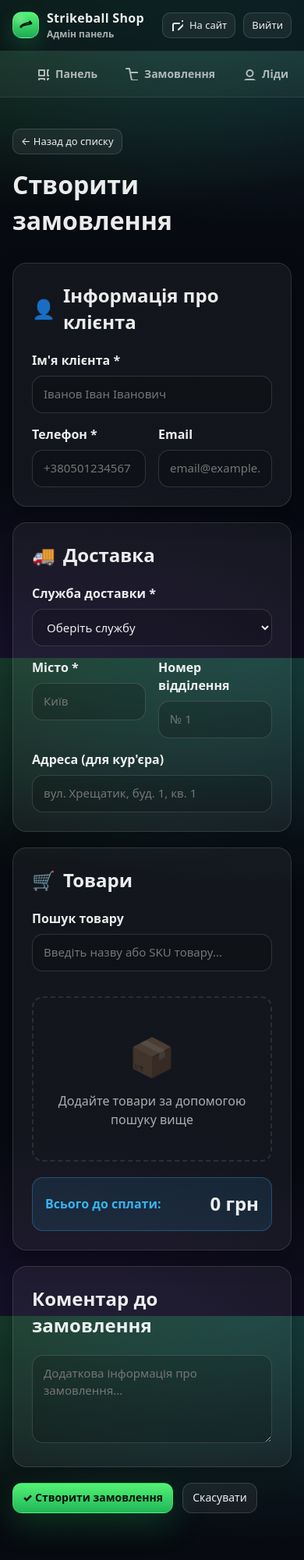
After one commit to ooobabichdima/shop, a Laravel app: template resources/views/admin/orders/create.blade.php in a window 390 px wide. The commit adds this page. Shown: the whole page at 78% size. Run offline with Laravel 12, Linux system fonts and the light colour scheme; the template is opened without the code that fills it, so the values that code supplies are empty.

Commit message:
Add manual order creation functionality
Added features:
- Add "Create Order" button to orders index page
- Create new order creation form (admin/orders/create)
- Add create() and store() methods to OrderController
- Interactive product search with real-time results
- Quantity controls (increase/decrease/manual input)
- Auto-calculation of order total
- Support for shipping details (provider, city, address)
- Customer information fields (name, phone, email)
- Order comment field
- Empty state when no products added
- Audit log entry for manual order creation

The form features:
- Beautiful UI matching admin panel design
- Live product search with autocomplete
- Dynamic product list with quantity controls
- Real-time total calculation
- Validation for all required fields

```diff
--- /dev/null
+++ b/resources/views/admin/orders/create.blade.php
@@ -0,0 +1,330 @@
+@extends('layouts.admin')
+
+@section('title', 'Створити замовлення - Адмін')
+
+@section('content')
+<div style="padding:20px 0;">
+    <div style="margin-bottom:30px;">
+        <a href="{{ route('admin.orders.index') }}" class="btn small" style="margin-bottom:16px;">
+            ← Назад до списку
+        </a>
+        <h1 style="margin:0;">Створити замовлення</h1>
+    </div>
+
+    @if($errors->any())
+        <div style="padding:14px 16px; border-radius:14px; margin-bottom:16px; background:rgba(255,77,77,.1); border:1px solid rgba(255,77,77,.3); color:rgba(255,77,77,.95);">
+            <div style="font-weight:700;margin-bottom:8px;">Помилки валідації:</div>
+            <ul style="margin:0;padding-left:20px;">
+                @foreach($errors->all() as $error)
+                    <li>{{ $error }}</li>
+                @endforeach
+            </ul>
+        </div>
+    @endif
+
+    <form method="POST" action="{{ route('admin.orders.store') }}">
+        @csrf
+
+        <!-- Інформація про клієнта -->
+        <div class="card" style="padding:24px;margin-bottom:20px;">
+            <h2 style="margin:0 0 20px;display:flex;align-items:center;gap:10px;">
+                <span style="font-size:24px;">👤</span>
+                <span>Інформація про клієнта</span>
+            </h2>
+
+            <div style="display:grid;gap:16px;">
+                <div>
+                    <label style="display:block;margin-bottom:8px;font-weight:700;">Ім'я клієнта *</label>
+                    <input type="text" name="customer_name" value="{{ old('customer_name') }}" required
+                        style="width:100%;padding:12px 14px;border-radius:14px;border:1px solid rgba(255,255,255,.14);
+                        background:rgba(0,0,0,.18);color:var(--text);outline:none;font-size:15px;"
+                        placeholder="Іванов Іван Іванович">
+                </div>
+
+                <div style="display:grid;grid-template-columns:1fr 1fr;gap:16px;">
+                    <div>
+                        <label style="display:block;margin-bottom:8px;font-weight:700;">Телефон *</label>
+                        <input type="tel" name="phone" value="{{ old('phone') }}" required
+                            style="width:100%;padding:12px 14px;border-radius:14px;border:1px solid rgba(255,255,255,.14);
+                            background:rgba(0,0,0,.18);color:var(--text);outline:none;font-size:15px;"
+                            placeholder="+380501234567">
+                    </div>
+
+                    <div>
+                        <label style="display:block;margin-bottom:8px;font-weight:700;">Email</label>
+                        <input type="email" name="email" value="{{ old('email') }}"
+                            style="width:100%;padding:12px 14px;border-radius:14px;border:1px solid rgba(255,255,255,.14);
+                            background:rgba(0,0,0,.18);color:var(--text);outline:none;font-size:15px;"
+                            placeholder="email@example.com">
+                    </div>
+                </div>
+            </div>
+        </div>
+
+        <!-- Доставка -->
+        <div class="card" style="padding:24px;margin-bottom:20px;">
+            <h2 style="margin:0 0 20px;display:flex;align-items:center;gap:10px;">
+                <span style="font-size:24px;">🚚</span>
+                <span>Доставка</span>
+            </h2>
+
+            <div style="display:grid;gap:16px;">
+                <div>
+                    <label style="display:block;margin-bottom:8px;font-weight:700;">Служба доставки *</label>
+                    <select name="shipping_provider" required
+                        style="width:100%;padding:12px 14px;border-radius:14px;border:1px solid rgba(255,255,255,.14);
+                        background:rgba(0,0,0,.18);color:var(--text);outline:none;font-size:15px;">
+                        <option value="">Оберіть службу</option>
+                        <option value="novaposhta" {{ old('shipping_provider') == 'novaposhta' ? 'selected' : '' }}>Нова Пошта</option>
+                        <option value="ukrposhta" {{ old('shipping_provider') == 'ukrposhta' ? 'selected' : '' }}>Укрпошта</option>
+                        <option value="meest" {{ old('shipping_provider') == 'meest' ? 'selected' : '' }}>Meest</option>
+                        <option value="courier" {{ old('shipping_provider') == 'courier' ? 'selected' : '' }}>Кур'єр</option>
+                    </select>
+                </div>
+
+                <div style="display:grid;grid-template-columns:1fr 1fr;gap:16px;">
+                    <div>
+                        <label style="display:block;margin-bottom:8px;font-weight:700;">Місто *</label>
+                        <input type="text" name="shipping_city" value="{{ old('shipping_city') }}" required
+                            style="width:100%;padding:12px 14px;border-radius:14px;border:1px solid rgba(255,255,255,.14);
+                            background:rgba(0,0,0,.18);color:var(--text);outline:none;font-size:15px;"
+                            placeholder="Київ">
+                    </div>
+
+                    <div>
+                        <label style="display:block;margin-bottom:8px;font-weight:700;">Номер відділення</label>
+                        <input type="text" name="shipping_ref" value="{{ old('shipping_ref') }}"
+                            style="width:100%;padding:12px 14px;border-radius:14px;border:1px solid rgba(255,255,255,.14);
+                            background:rgba(0,0,0,.18);color:var(--text);outline:none;font-size:15px;"
+                            placeholder="№ 1">
+                    </div>
+                </div>
+
+                <div>
+                    <label style="display:block;margin-bottom:8px;font-weight:700;">Адреса (для кур'єра)</label>
+                    <input type="text" name="shipping_address" value="{{ old('shipping_address') }}"
+                        style="width:100%;padding:12px 14px;border-radius:14px;border:1px solid rgba(255,255,255,.14);
+                        background:rgba(0,0,0,.18);color:var(--text);outline:none;font-size:15px;"
+                        placeholder="вул. Хрещатик, буд. 1, кв. 1">
+                </div>
+            </div>
+        </div>
+
+        <!-- Товари -->
+        <div class="card" style="padding:24px;margin-bottom:20px;">
+            <h2 style="margin:0 0 20px;display:flex;align-items:center;gap:10px;">
+                <span style="font-size:24px;">🛒</span>
+                <span>Товари</span>
+            </h2>
+
+            <div style="margin-bottom:16px;position:relative;">
+                <label style="display:block;margin-bottom:8px;font-weight:700;">Пошук товару</label>
+                <input type="text" id="productSearch"
+                    style="width:100%;padding:12px 14px;border-radius:14px;border:1px solid rgba(255,255,255,.14);
+                    background:rgba(0,0,0,.18);color:var(--text);outline:none;font-size:15px;"
+                    placeholder="Введіть назву або SKU товару...">
+                <div id="searchResults" style="display:none;position:absolute;top:100%;left:0;right:0;z-index:100;
+                    background:rgba(10,14,20,.98);border:1px solid rgba(255,255,255,.14);border-radius:14px;
+                    margin-top:8px;max-height:300px;overflow-y:auto;box-shadow:0 10px 40px rgba(0,0,0,.5);"></div>
+            </div>
+
+            <div id="selectedProducts" style="display:grid;gap:12px;margin-bottom:16px;"></div>
+
+            <div id="emptyState" style="text-align:center;padding:40px 20px;border:2px dashed rgba(255,255,255,.1);border-radius:14px;">
+                <div style="font-size:48px;margin-bottom:12px;opacity:.3;">📦</div>
+                <p style="color:var(--muted);margin:0;">Додайте товари за допомогою пошуку вище</p>
+            </div>
+
+            <div style="margin-top:20px;padding:16px;border-radius:14px;background:rgba(56,189,248,.1);border:1px solid rgba(56,189,248,.3);">
+                <div style="display:flex;justify-content:space-between;align-items:center;">
+                    <span style="font-weight:700;color:rgba(56,189,248,.95);">Всього до сплати:</span>
+                    <span id="totalAmount" style="font-size:24px;font-weight:900;color:var(--text);">0 грн</span>
+                </div>
+            </div>
+        </div>
+
+        <!-- Коментар -->
+        <div class="card" style="padding:24px;margin-bottom:20px;">
+            <h2 style="margin:0 0 20px;">Коментар до замовлення</h2>
+            <textarea name="comment" rows="4"
+                style="width:100%;padding:12px 14px;border-radius:14px;border:1px solid rgba(255,255,255,.14);
+                background:rgba(0,0,0,.18);color:var(--text);outline:none;font-size:15px;resize:vertical;"
+                placeholder="Додаткова інформація про замовлення...">{{ old('comment') }}</textarea>
+        </div>
+
+        <div style="display:flex;gap:12px;">
+            <button type="submit" class="btn primary">
+                ✓ Створити замовлення
+            </button>
+            <a href="{{ route('admin.orders.index') }}" class="btn">
+                Скасувати
+            </a>
+        </div>
+    </form>
+</div>
+
+<script>
+(function(){
+    const searchInput = document.getElementById('productSearch');
+    const searchResults = document.getElementById('searchResults');
+    const selectedProductsContainer = document.getElementById('selectedProducts');
+    const emptyState = document.getElementById('emptyState');
+    const totalAmountEl = document.getElementById('totalAmount');
+    let searchTimeout = null;
+    let selectedProducts = [];
+
+    searchInput.addEventListener('input', (e) => {
+        clearTimeout(searchTimeout);
+        const query = e.target.value.trim();
+
+        if(query.length < 2){
+            searchResults.style.display = 'none';
+            return;
+        }
+
+        searchTimeout = setTimeout(() => {
+            fetch(`/admin/products/search?q=${encodeURIComponent(query)}`)
+                .then(r => r.json())
+                .then(data => {
+                    if(data.length === 0){
+                        searchResults.innerHTML = '<div style="padding:12px;color:var(--muted);font-size:13px;">Нічого не знайдено</div>';
+                        searchResults.style.display = 'block';
+                        return;
+                    }
+
+                    searchResults.innerHTML = data.map(p => `
+                        <div class="search-result-item" data-id="${p.id}" data-name="${p.name}" data-price="${p.price}" data-sku="${p.sku}"
+                            style="padding:12px 14px;border-bottom:1px solid rgba(255,255,255,.08);cursor:pointer;
+                            transition:background .15s ease;">
+                            <b style="font-size:14px;">${p.name}</b>
+                            <div style="color:var(--muted);font-size:12px;margin-top:4px;">
+                                SKU: ${p.sku} • ${p.price.toLocaleString('uk-UA')} грн
+                            </div>
+                        </div>
+                    `).join('');
+                    searchResults.style.display = 'block';
+
+                    searchResults.querySelectorAll('.search-result-item').forEach(item => {
+                        item.addEventListener('mouseenter', (e) => {
+                            e.target.style.background = 'rgba(255,255,255,.06)';
+                        });
+                        item.addEventListener('mouseleave', (e) => {
+                            e.target.style.background = 'transparent';
+                        });
+                        item.addEventListener('click', () => {
+                            const id = parseInt(item.dataset.id);
+                            const name = item.dataset.name;
+                            const price = parseFloat(item.dataset.price);
+                            const sku = item.dataset.sku;
+                            addProduct(id, name, price, sku);
+                            searchInput.value = '';
+                            searchResults.style.display = 'none';
+                        });
+                    });
+                })
+                .catch(err => console.error('Search error:', err));
+        }, 300);
+    });
+
+    function addProduct(id, name, price, sku){
+        const existing = selectedProducts.find(p => p.id === id);
+        if(existing){
+            existing.quantity++;
+            updateProductRow(existing);
+        } else {
+            const product = { id, name, price, sku, quantity: 1 };
+            selectedProducts.push(product);
+            createProductRow(product);
+        }
+        updateEmptyState();
+        updateTotal();
+    }
+
+    function createProductRow(product){
+        const div = document.createElement('div');
+        div.className = 'product-row';
+        div.dataset.id = product.id;
+        div.style.cssText = 'padding:14px;border-radius:14px;border:1px solid rgba(255,255,255,.12);background:rgba(255,255,255,.05);';
+        div.innerHTML = `
+            <div style="display:flex;justify-content:space-between;align-items:center;gap:16px;">
+                <div style="flex:1;">
+                    <div style="font-weight:700;margin-bottom:4px;">${product.name}</div>
+                    <div style="color:var(--muted);font-size:12px;">SKU: ${product.sku} • ${product.price.toLocaleString('uk-UA')} грн/шт</div>
+                </div>
+                <div style="display:flex;align-items:center;gap:10px;">
+                    <button type="button" class="qty-btn qty-minus" style="width:32px;height:32px;border-radius:8px;
+                        border:1px solid rgba(255,255,255,.14);background:rgba(255,255,255,.06);color:var(--text);
+                        cursor:pointer;font-weight:900;font-size:16px;">−</button>
+                    <input type="number" class="qty-input" value="${product.quantity}" min="1"
+                        style="width:60px;text-align:center;padding:8px;border-radius:8px;border:1px solid rgba(255,255,255,.14);
+                        background:rgba(0,0,0,.18);color:var(--text);font-weight:700;">
+                    <button type="button" class="qty-btn qty-plus" style="width:32px;height:32px;border-radius:8px;
+                        border:1px solid rgba(255,255,255,.14);background:rgba(255,255,255,.06);color:var(--text);
+                        cursor:pointer;font-weight:900;font-size:16px;">+</button>
+                    <div class="item-total" style="min-width:100px;text-align:right;font-weight:900;font-size:16px;">
+                        ${(product.price * product.quantity).toLocaleString('uk-UA')} грн
+                    </div>
+                    <button type="button" class="remove-btn" style="width:32px;height:32px;border-radius:8px;
+                        border:1px solid rgba(255,77,77,.3);background:rgba(255,77,77,.1);color:rgba(255,77,77,.95);
+                        cursor:pointer;font-weight:900;">✕</button>
+                </div>
+            </div>
+            <input type="hidden" name="products[${product.id}][id]" value="${product.id}">
+            <input type="hidden" name="products[${product.id}][quantity]" class="hidden-qty" value="${product.quantity}">
+        `;
+
+        div.querySelector('.qty-minus').addEventListener('click', () => {
+            if(product.quantity > 1){
+                product.quantity--;
+                updateProductRow(product);
+            }
+        });
+
+        div.querySelector('.qty-plus').addEventListener('click', () => {
+            product.quantity++;
+            updateProductRow(product);
+        });
+
+        div.querySelector('.qty-input').addEventListener('change', (e) => {
+            const val = parseInt(e.target.value) || 1;
+            product.quantity = Math.max(1, val);
+            updateProductRow(product);
+        });
+
+        div.querySelector('.remove-btn').addEventListener('click', () => {
+            selectedProducts = selectedProducts.filter(p => p.id !== product.id);
+            div.remove();
+            updateEmptyState();
+            updateTotal();
+        });
+
+        selectedProductsContainer.appendChild(div);
+    }
+
+    function updateProductRow(product){
+        const row = document.querySelector(`.product-row[data-id="${product.id}"]`);
+        if(!row) return;
+
+        row.querySelector('.qty-input').value = product.quantity;
+        row.querySelector('.hidden-qty').value = product.quantity;
+        row.querySelector('.item-total').textContent = (product.price * product.quantity).toLocaleString('uk-UA') + ' грн';
+        updateTotal();
+    }
+
+    function updateEmptyState(){
+        emptyState.style.display = selectedProducts.length > 0 ? 'none' : 'block';
+    }
+
+    function updateTotal(){
+        const total = selectedProducts.reduce((sum, p) => sum + (p.price * p.quantity), 0);
+        totalAmountEl.textContent = total.toLocaleString('uk-UA') + ' грн';
+    }
+
+    document.addEventListener('click', (e) => {
+        if(!searchInput.contains(e.target) && !searchResults.contains(e.target)){
+            searchResults.style.display = 'none';
+        }
+    });
+})();
+</script>
+@endsection
```
Also changed, not shown: app/Http/Controllers/Admin/OrderController.php (+78 -0 lines), resources/views/admin/orders/index.blade.php (+6 -1 lines).
